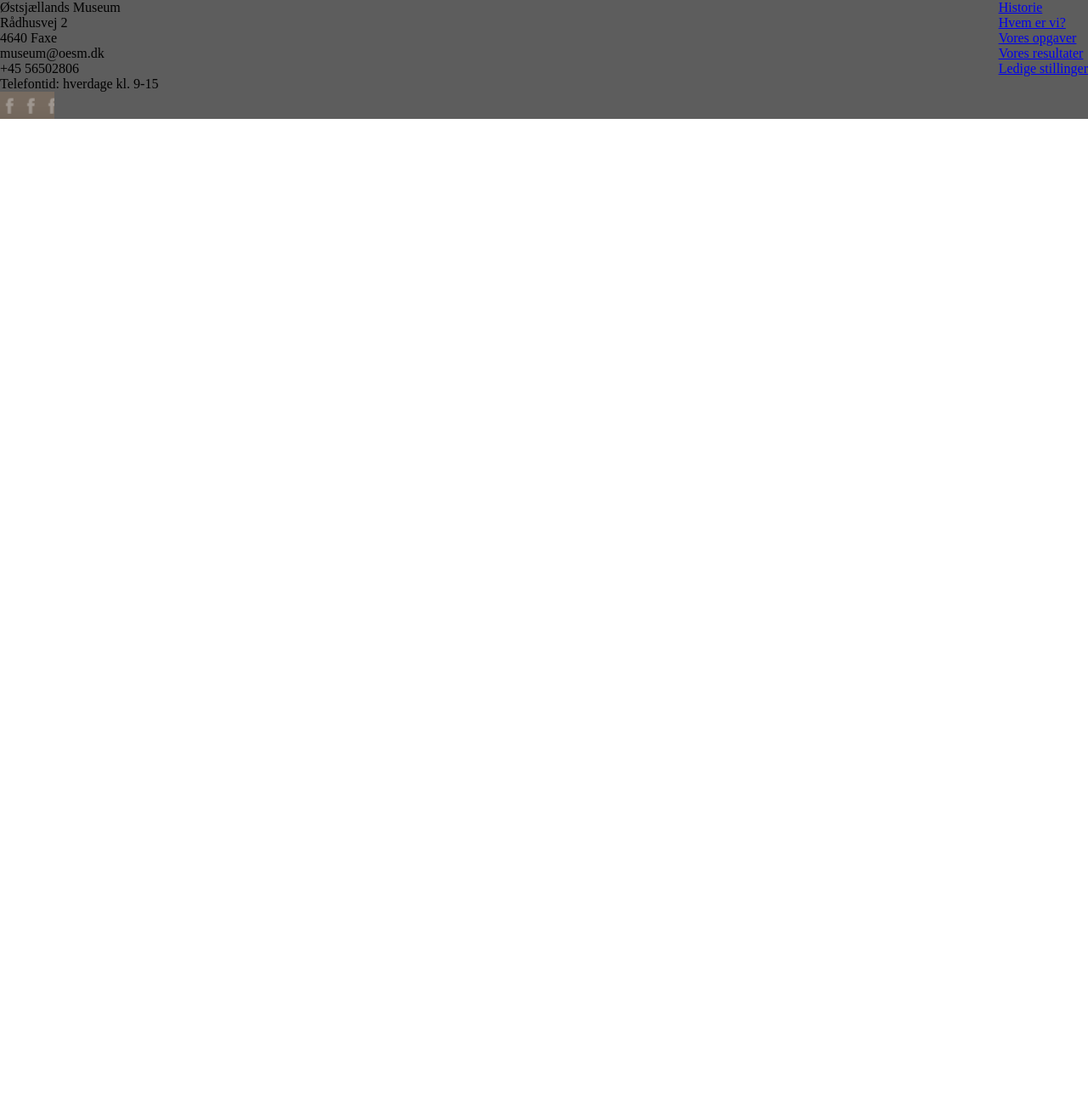
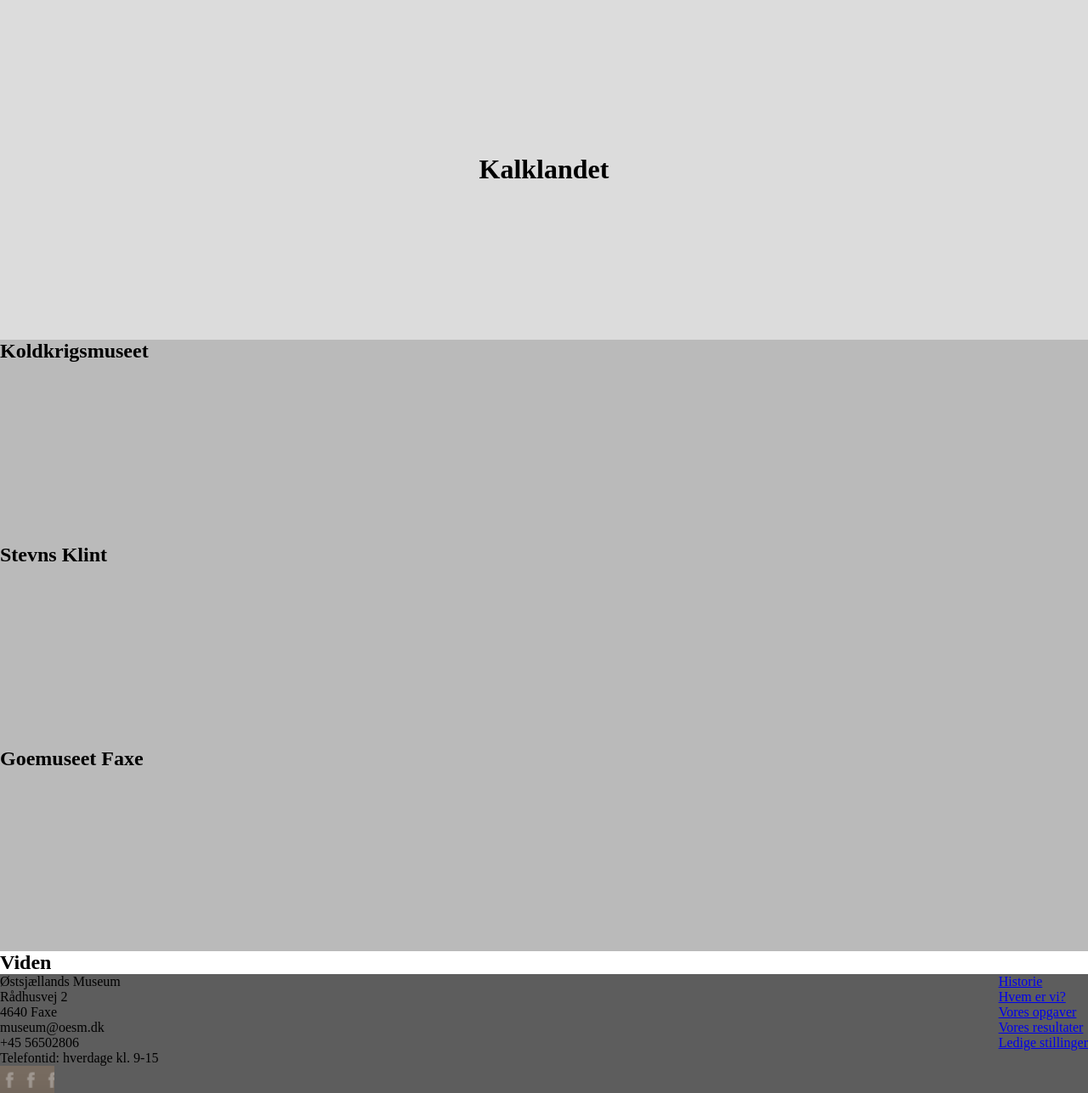
Before and after one commit to astr1770/Kalklandet, a PHP site: page / in a window 1280 px wide. Shown: the part 95-1382 px from the top of the page at 85% size. Before the commit the page ends 235 px from the top, so only its background shows below. Run offline with PHP 8.4, Linux system fonts and the light colour scheme.

Commit message:
foside ikke reponsiv

```diff
--- a/index.html
+++ b/index.html
@@ -34,7 +34,34 @@
         </div>
     </header>
 
+    <div class="splash">
+        <div class="logotype">
+            <h1>Kalklandet</h1>
+        </div>
+    </div>
 
+    <nav>
+        <div class="koldkrig">
+            <div class="menutekst">
+                <h1>Koldkrigsmuseet</h1>
+            </div>
+        </div>
+        <div class="klint">
+            <div class="menutekst">
+                <h1>Stevns Klint</h1>
+            </div>
+        </div>
+        <div class="kalkbrud">
+            <div class="menutekst">
+                <h1>Goemuseet Faxe</h1>
+            </div>
+        </div>
+        <div class="viden">
+            <div class="menutekst">
+                <h1>Viden</h1>
+            </div>
+        </div>
+    </nav>
 
 
     <Footer>
--- a/style.css
+++ b/style.css
@@ -1,8 +1,10 @@
+/*basic*/
 * {
     margin: 0;
 
 }
 
+/*header*/
 .logo {
     background-image: url(pics/logo.png);
     width: 50px;
@@ -35,26 +37,6 @@ header {
     border: 1px;
 
 }
-
-footer {
-    background-color: #5d5d5d;
-    display: flex;
-    justify-content: space-between;
-}
-
-#om_os {
-    display: flex;
-    flex-direction: column;
-
-}
-
-.facebook {
-    background-image: url(pics/facebook.png);
-    width: 5vw;
-    height: 4vh;
-    background-size: contain;
-}
-
 
 /*-------brugermenu--------*/
 
@@ -91,3 +73,64 @@ footer {
     transform: rotate(45deg) translate(-8px, -8px);
     transform: rotate(45deg) translate(-8px, -8px);
 }
+
+/*splash billede*/
+
+
+.splash {
+    display: flex;
+    background-color: gainsboro;
+    width: 100vw;
+    height: 50vh;
+    justify-content: center;
+}
+
+.logotype {
+    align-self: center;
+
+}
+
+
+/*hovedmenu*/
+
+.koldkrig {
+    display: flex;
+    background-color: #bababa;
+    width: 100vw;
+    height: 30vh;
+}
+
+.klint {
+    display: flex;
+    background-color: #bababa;
+    width: 100vw;
+    height: 30vh;
+}
+
+.kalkbrud {
+    display: flex;
+    background-color: #bababa;
+    width: 100vw;
+    height: 30vh;
+}
+
+/*footer*/
+
+footer {
+    background-color: #5d5d5d;
+    display: flex;
+    justify-content: space-between;
+}
+
+#om_os {
+    display: flex;
+    flex-direction: column;
+
+}
+
+.facebook {
+    background-image: url(pics/facebook.png);
+    width: 5vw;
+    height: 4vh;
+    background-size: contain;
+}
```
